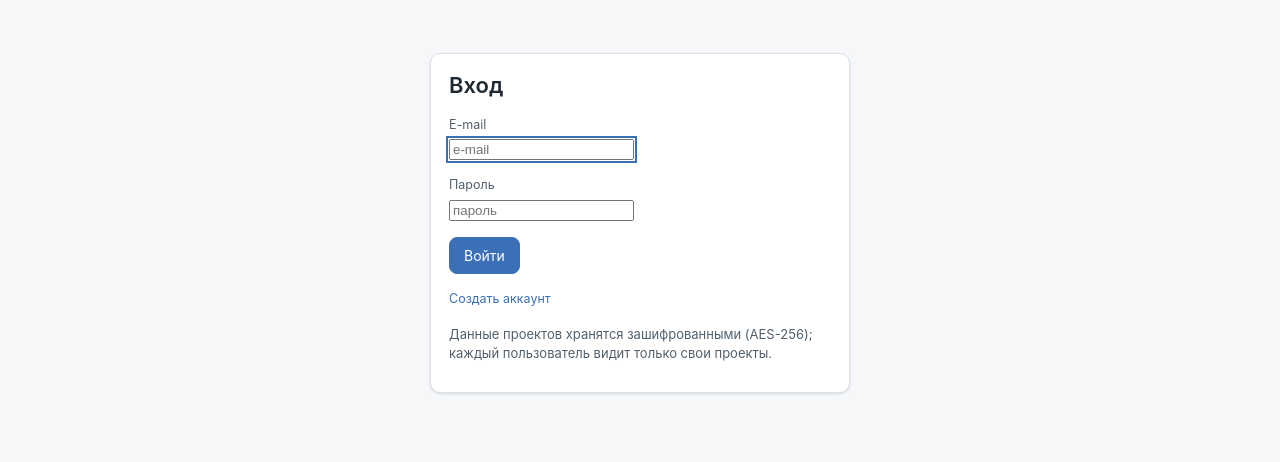
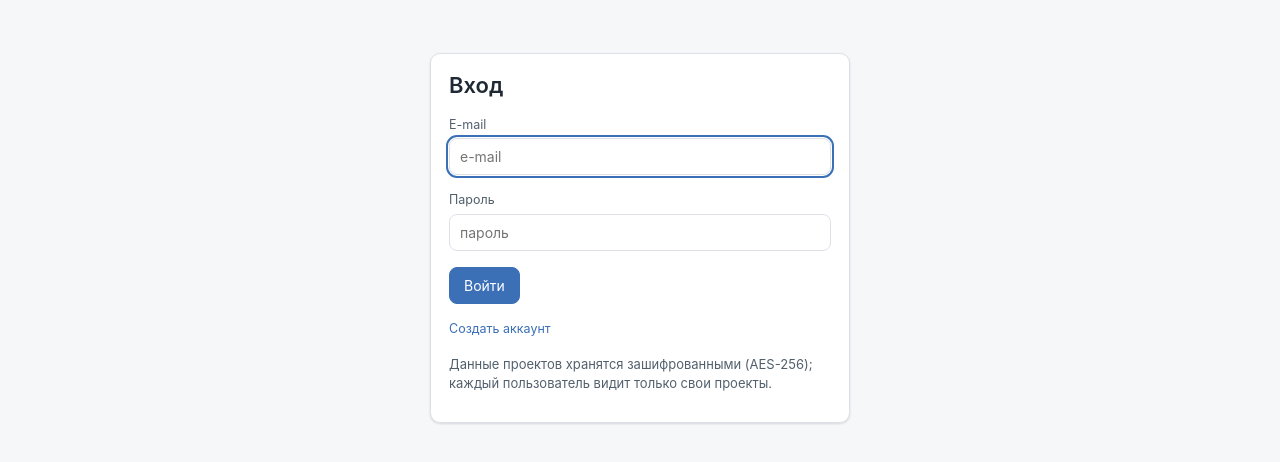
Before and after one commit to Ilya-Sidor/ai-article, a plain HTML site: page frontend/index.html in a window 1280 px wide. Shown: the part 60-522 px from the top of the page. Drawn offline with Linux system fonts and the light colour scheme; no server answers.

Commit message:
Style password and email inputs
Co-Authored-By: Claude Opus 5.5 <noreply@anthropic.com>

```diff
--- a/frontend/styles.css
+++ b/frontend/styles.css
@@ -116,7 +116,7 @@ button:disabled { opacity: .5; cursor: not-allowed; }
 button.active-ok { background: var(--ok-soft); border-color: var(--ok); color: var(--ok); }
 button.active-danger { background: var(--danger-soft); border-color: var(--danger); color: var(--danger); }
 
-input[type=text], input:not([type]), textarea, select {
+input[type=text], input[type=password], input[type=email], input:not([type]), textarea, select {
   font: inherit; color: var(--ink); background: var(--surface); border: 1px solid var(--border);
   border-radius: 8px; padding: 7px 10px; width: 100%;
 }
```
